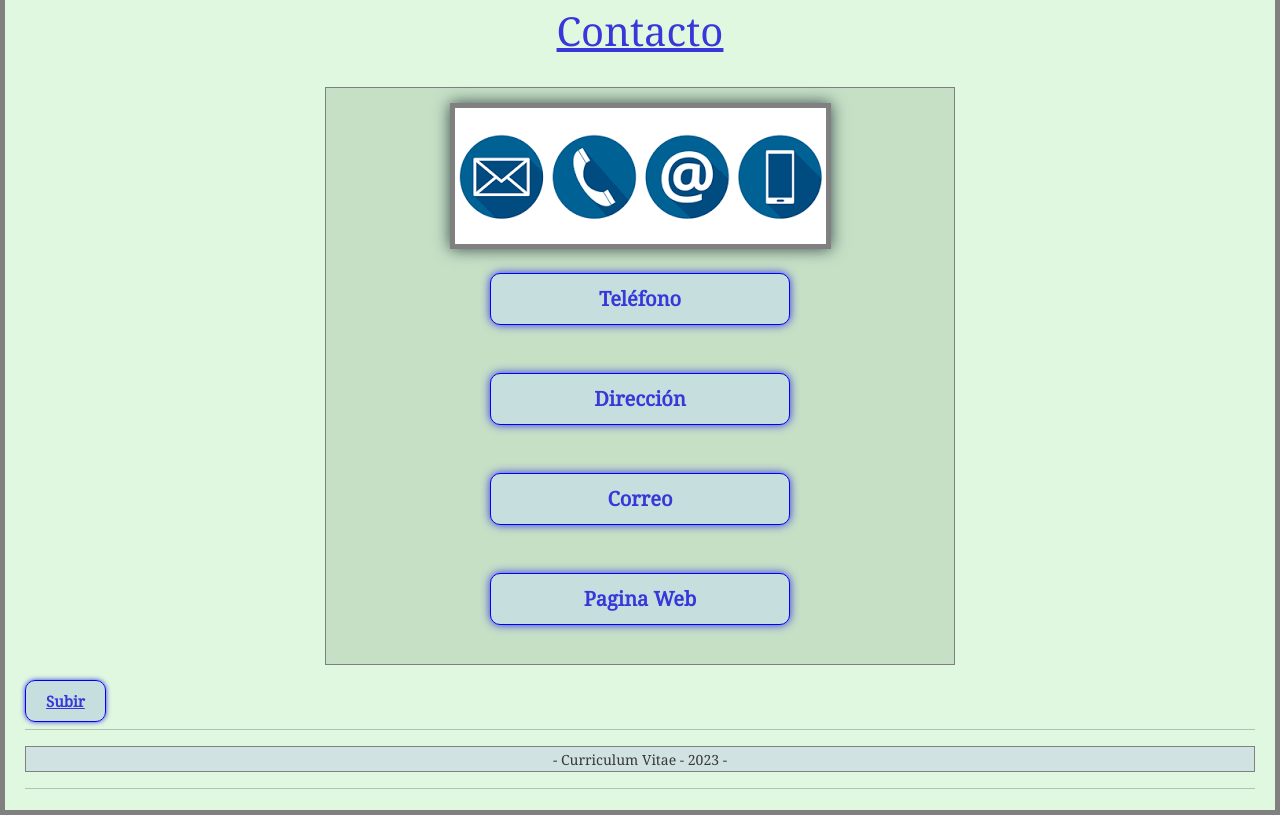
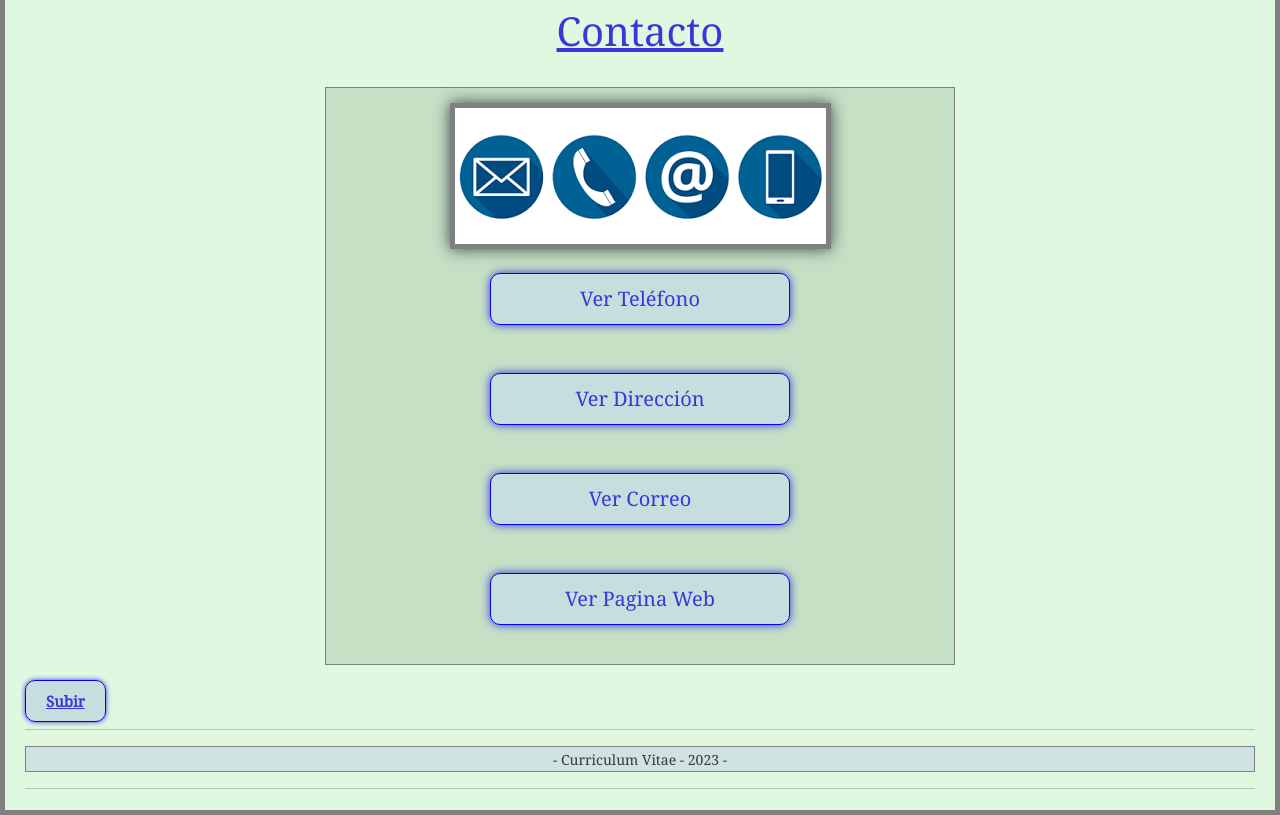
Before and after one commit to MiguelRios82/CV.github.io, a plain HTML site: page CV/index.html in a window 1280 px wide. Shown: the part 3068-3883 px from the top of the page. Drawn offline with nearby package versions, Linux system fonts and the light colour scheme; a web font is replaced by a local one.

Commit message:
Update index.html

```diff
--- a/CV/index.html
+++ b/CV/index.html
@@ -224,7 +224,6 @@
     <a class="fn" id="boton-sub" href="#top" role="button"
       ><strong>Subir</strong></a
     >
-    </div>
     <hr />
 
     <!-- Seccion Experiencia Laboral -->
@@ -317,8 +316,8 @@
       <br />
 
       <!-- Botones-Contacto -->
-      <div ></div>
-      <button id="boton1" class="style-boton img-fluid"><strong>Teléfono</strong></button
+
+      <button id="boton1" class="style-boton img-fluid">Ver Teléfono</button
       ><br /><br />
 
       <div class="container text-center">
@@ -326,17 +325,17 @@
       </div>
       <br />
 
-      <button id="boton2" class="style-boton img-fluid">
-        <strong>Dirección</strong></button
+      <button id="boton2" class="style-boton img-fluid">Ver Dirección</button
       ><br /><br />
       <div class="container text-center">
-        <strong class="hide" id="boton_text2">Avenida Bandera de los Andes, Kilómetro 8 casa 99 -
-          Guaymallen - Mendoza - Argentina</strong>
+        <strong class="hide" id="boton_text2"
+          >Avenida Bandera de los Andes, Kilómetro 8 casa 99 - Guaymallen -
+          Mendoza - Argentina</strong
+        >
       </div>
       <br />
 
-      <button id="boton3" class="style-boton img-fluid">
-        <strong>Correo</strong></button
+      <button id="boton3" class="style-boton img-fluid">Ver Correo</button
       ><br /><br />
       <div class="container text-center">
         <strong class="hide" id="boton_text3"
@@ -347,8 +346,7 @@
       </div>
       <br />
 
-      <button id="boton4" class="style-boton img-fluid">
-        <strong>Pagina Web</strong></button
+      <button id="boton4" class="style-boton img-fluid">Ver Pagina Web</button
       ><br /><br />
       <div class="container text-center">
         <strong class="hide" id="boton_text4"
@@ -365,7 +363,8 @@
     <!-- Boton Subir -->
     <a class="fn" id="boton-sub" href="#top" role="button"
       ><strong>Subir</strong></a
-  ><hr />
+    >
+    <hr />
 
     <!-- Pie de Pagina -->
     <footer>
```
Lines whose indentation alone changed are shown as unchanged.
